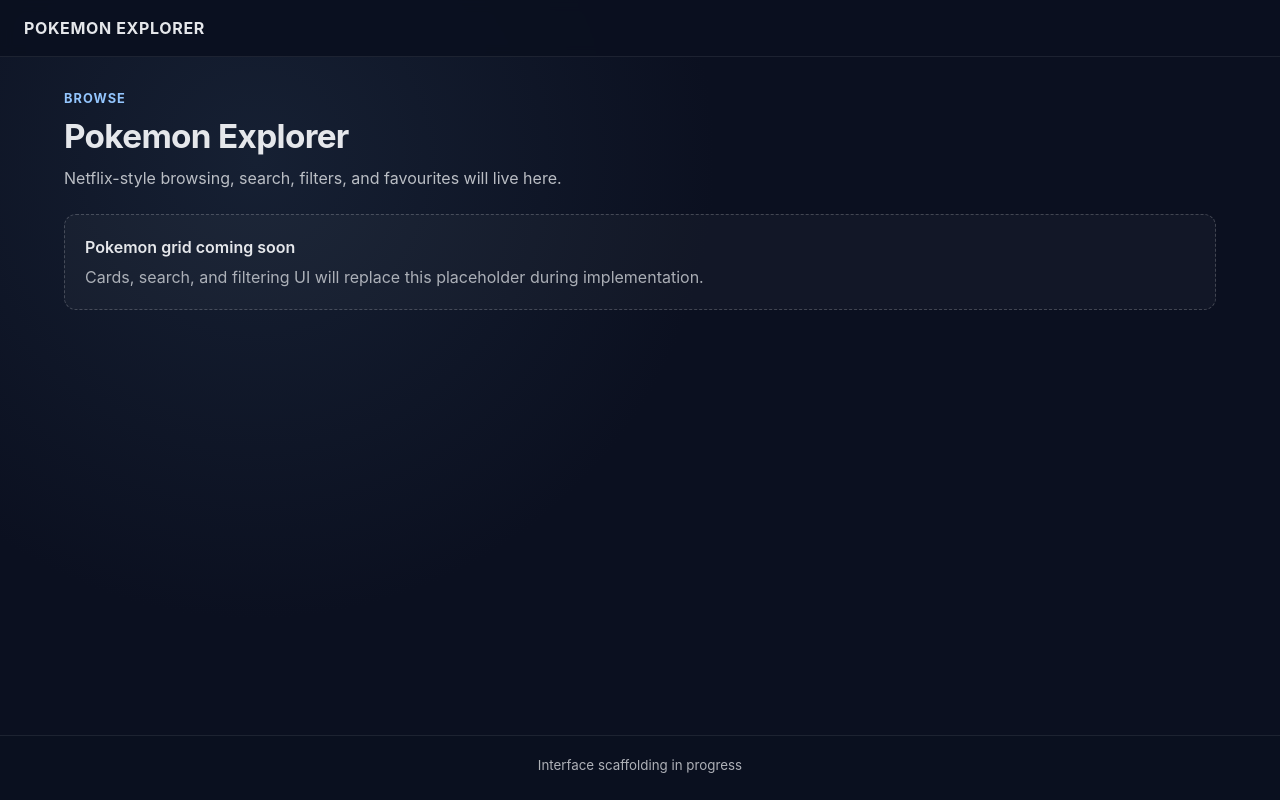
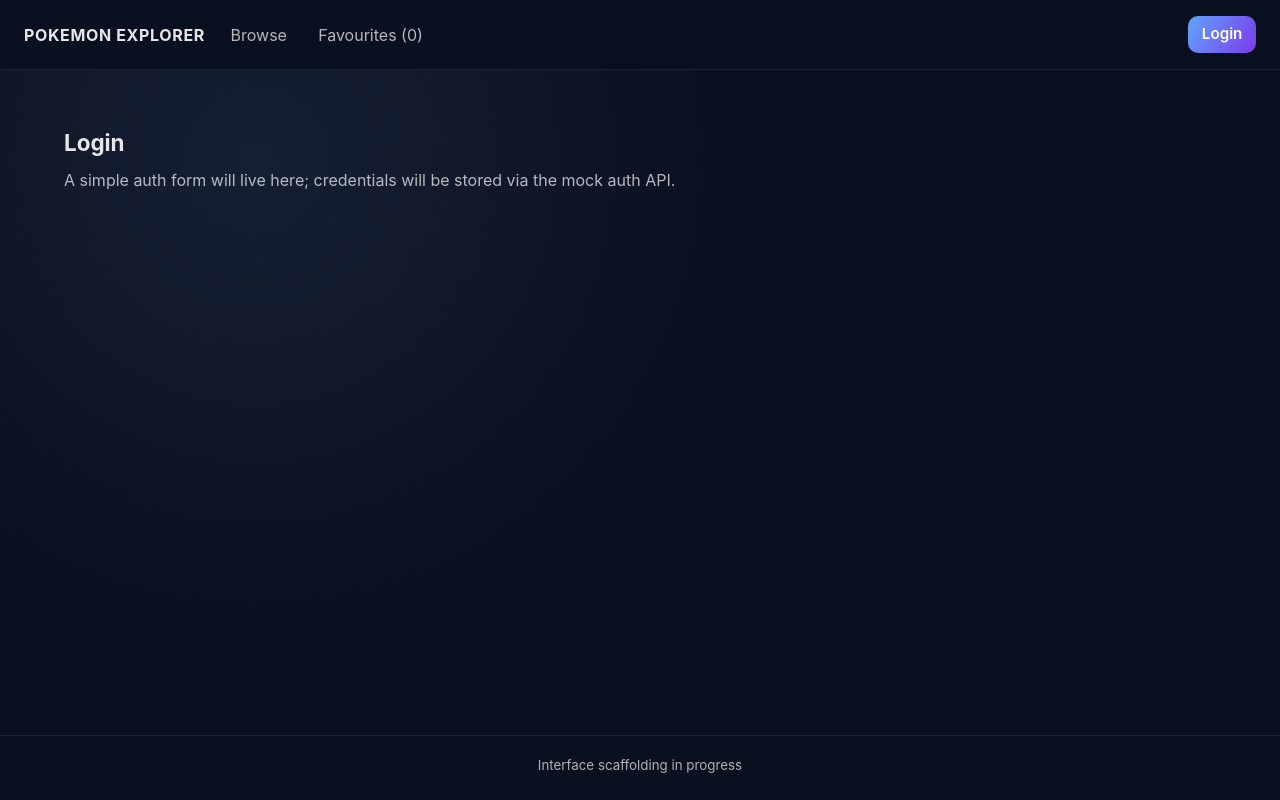
Before and after one commit to andyyusydney/pokemon-explorer, a React (Vite) app: page /login in a window 1280 px wide. Built offline with nearby package versions, Linux system fonts and the light colour scheme.

Commit message:
Implement authentication and favorites context, add routing, and enhance UI components

```diff
--- a/src/App.module.css
+++ b/src/App.module.css
@@ -12,6 +12,7 @@
   z-index: 10;
   display: flex;
   align-items: center;
+  gap: 1rem;
   padding: 1rem 1.5rem;
   border-bottom: 1px solid rgba(255, 255, 255, 0.08);
   background: rgba(11, 16, 32, 0.9);
@@ -25,12 +26,78 @@
   font-size: 1rem;
 }
 
+.nav {
+  display: flex;
+  align-items: center;
+  gap: 0.75rem;
+}
+
+.navLink {
+  color: rgba(229, 231, 235, 0.78);
+  padding: 0.4rem 0.6rem;
+  border-radius: 8px;
+  transition: background 0.2s ease, color 0.2s ease;
+}
+
+.navLink:hover {
+  background: rgba(255, 255, 255, 0.06);
+  color: #fff;
+}
+
+.navActive {
+  composes: navLink;
+  background: rgba(255, 255, 255, 0.08);
+  color: #fff;
+}
+
+.headerActions {
+  margin-left: auto;
+  display: flex;
+  align-items: center;
+  gap: 0.5rem;
+}
+
+.userBadge {
+  padding: 0.35rem 0.7rem;
+  border-radius: 999px;
+  background: rgba(255, 255, 255, 0.08);
+  font-weight: 600;
+  font-size: 0.9rem;
+}
+
+.primaryButton,
+.ghostButton {
+  border: none;
+  padding: 0.45rem 0.85rem;
+  border-radius: 10px;
+  font-weight: 600;
+  cursor: pointer;
+  text-decoration: none;
+  font-size: 0.95rem;
+}
+
+.primaryButton {
+  background: linear-gradient(120deg, #60a5fa, #7c3aed);
+  color: white;
+}
+
+.ghostButton {
+  background: transparent;
+  color: rgba(229, 231, 235, 0.86);
+  border: 1px solid rgba(255, 255, 255, 0.2);
+}
+
 .content {
   flex: 1;
   width: 100%;
   max-width: 1200px;
   margin: 0 auto;
   padding: 2rem 1.5rem 3rem;
+}
+
+.loading {
+  padding: 2rem 0;
+  color: rgba(229, 231, 235, 0.75);
 }
 
 .footer {
--- a/src/App.tsx
+++ b/src/App.tsx
@@ -1,15 +1,99 @@
-import HomePage from './pages/HomePage/HomePage'
+import { type ReactElement } from 'react'
+import { Link, Navigate, Route, Routes, useLocation, useNavigate } from 'react-router-dom'
+import { useAuth } from './context/AuthContext'
+import { useFavorites } from './context/FavoritesContext'
+import { FavoritesPage, HomePage, LoginPage, PokemonDetailPage } from './pages'
 import styles from './App.module.css'
 
+function ProtectedRoute({ children }: { children: ReactElement }) {
+  const { user, isLoading } = useAuth()
+  if (isLoading) {
+    return <div className={styles.loading}>Loading session…</div>
+  }
+  if (!user) {
+    return <Navigate to="/login" replace />
+  }
+  return children
+}
+
 function App() {
+  const { user, logout } = useAuth()
+  const { favorites } = useFavorites()
+  const location = useLocation()
+  const navigate = useNavigate()
+
+  const handleLogout = async () => {
+    await logout()
+    navigate('/login')
+  }
+
   return (
     <div className={styles.appShell}>
       <header className={styles.header}>
-        <div className={styles.brand}>Pokemon Explorer</div>
+        <Link to={user ? '/' : '/login'} className={styles.brand}>
+          Pokemon Explorer
+        </Link>
+        <nav className={styles.nav}>
+          <Link
+            to="/"
+            className={location.pathname === '/' ? styles.navActive : styles.navLink}
+          >
+            Browse
+          </Link>
+          <Link
+            to="/favorites"
+            className={location.pathname === '/favorites' ? styles.navActive : styles.navLink}
+          >
+            Favourites ({favorites.size})
+          </Link>
+        </nav>
+        <div className={styles.headerActions}>
+          {user ? (
+            <>
+              <span className={styles.userBadge}>{user.username}</span>
+              <button className={styles.ghostButton} onClick={handleLogout}>
+                Logout
+              </button>
+            </>
+          ) : (
+            <Link to="/login" className={styles.primaryButton}>
+              Login
+            </Link>
+          )}
+        </div>
       </header>
+
       <main className={styles.content}>
-        <HomePage />
+        <Routes>
+          <Route path="/login" element={<LoginPage />} />
+          <Route
+            path="/"
+            element={
+              <ProtectedRoute>
+                <HomePage />
+              </ProtectedRoute>
+            }
+          />
+          <Route
+            path="/pokemon/:id"
+            element={
+              <ProtectedRoute>
+                <PokemonDetailPage />
+              </ProtectedRoute>
+            }
+          />
+          <Route
+            path="/favorites"
+            element={
+              <ProtectedRoute>
+                <FavoritesPage />
+              </ProtectedRoute>
+            }
+          />
+          <Route path="*" element={<Navigate to="/" replace />} />
+        </Routes>
       </main>
+
       <footer className={styles.footer}>
         <small>Interface scaffolding in progress</small>
       </footer>
--- /dev/null
+++ b/src/api/authApi.ts
@@ -0,0 +1,25 @@
+import { readJSON, removeKey, writeJSON } from '../utils/storage'
+
+const USER_KEY = 'pe:user'
+
+export type AuthUser = {
+  username: string
+}
+
+export async function getUser(): Promise<AuthUser | null> {
+  return readJSON<AuthUser>(USER_KEY)
+}
+
+export async function login(username: string, password: string): Promise<AuthUser> {
+  // Fake validation; any non-empty username/password combo works.
+  if (!username || !password) {
+    throw new Error('Username and password are required')
+  }
+  const user: AuthUser = { username }
+  writeJSON(USER_KEY, user)
+  return user
+}
+
+export async function logout(): Promise<void> {
+  removeKey(USER_KEY)
+}
--- /dev/null
+++ b/src/api/favoritesApi.ts
@@ -0,0 +1,29 @@
+import { readJSON, writeJSON } from "../utils/storage";
+
+const FAVORITES_KEY = "pe:favorites";
+
+export type FavoriteId = string;
+
+function getStoredIds(): FavoriteId[] {
+  return readJSON<FavoriteId[]>(FAVORITES_KEY) ?? [];
+}
+
+export async function listFavorites(): Promise<FavoriteId[]> {
+  return getStoredIds();
+}
+
+export async function addFavorite(id: FavoriteId): Promise<FavoriteId[]> {
+  const current = new Set(getStoredIds());
+  current.add(id);
+  const next = Array.from(current);
+  writeJSON<FavoriteId[]>(FAVORITES_KEY, next);
+  return next;
+}
+
+export async function removeFavorite(id: FavoriteId): Promise<FavoriteId[]> {
+  const current = new Set(getStoredIds());
+  current.delete(id);
+  const next = Array.from(current);
+  writeJSON<FavoriteId[]>(FAVORITES_KEY, next);
+  return next;
+}
--- /dev/null
+++ b/src/context/AuthContext.tsx
@@ -0,0 +1,60 @@
+import {
+  createContext,
+  useContext,
+  useEffect,
+  useMemo,
+  useState,
+  type ReactNode,
+} from 'react'
+import * as authApi from '../api/authApi'
+
+type AuthContextValue = {
+  user: authApi.AuthUser | null
+  isLoading: boolean
+  login: (username: string, password: string) => Promise<void>
+  logout: () => Promise<void>
+}
+
+const AuthContext = createContext<AuthContextValue | undefined>(undefined)
+
+export function AuthProvider({ children }: { children: ReactNode }) {
+  const [user, setUser] = useState<authApi.AuthUser | null>(null)
+  const [isLoading, setIsLoading] = useState(true)
+
+  useEffect(() => {
+    authApi
+      .getUser()
+      .then((existing) => setUser(existing))
+      .finally(() => setIsLoading(false))
+  }, [])
+
+  const handleLogin = async (username: string, password: string) => {
+    const loggedIn = await authApi.login(username, password)
+    setUser(loggedIn)
+  }
+
+  const handleLogout = async () => {
+    await authApi.logout()
+    setUser(null)
+  }
+
+  const value = useMemo(
+    () => ({
+      user,
+      isLoading,
+      login: handleLogin,
+      logout: handleLogout,
+    }),
+    [user, isLoading],
+  )
+
+  return <AuthContext.Provider value={value}>{children}</AuthContext.Provider>
+}
+
+export function useAuth() {
+  const ctx = useContext(AuthContext)
+  if (!ctx) {
+    throw new Error('useAuth must be used within AuthProvider')
+  }
+  return ctx
+}
--- /dev/null
+++ b/src/context/FavoritesContext.tsx
@@ -0,0 +1,64 @@
+import {
+  createContext,
+  useContext,
+  useEffect,
+  useMemo,
+  useState,
+  type ReactNode,
+} from 'react'
+import * as favoritesApi from '../api/favoritesApi'
+
+type FavoritesContextValue = {
+  favorites: Set<string>
+  isLoading: boolean
+  addFavorite: (id: string) => Promise<void>
+  removeFavorite: (id: string) => Promise<void>
+  isFavorite: (id: string) => boolean
+}
+
+const FavoritesContext = createContext<FavoritesContextValue | undefined>(undefined)
+
+export function FavoritesProvider({ children }: { children: ReactNode }) {
+  const [favorites, setFavorites] = useState<Set<string>>(new Set())
+  const [isLoading, setIsLoading] = useState(true)
+
+  useEffect(() => {
+    favoritesApi
+      .listFavorites()
+      .then((ids) => setFavorites(new Set(ids)))
+      .finally(() => setIsLoading(false))
+  }, [])
+
+  const addFavorite = async (id: string) => {
+    const ids = await favoritesApi.addFavorite(id)
+    setFavorites(new Set(ids))
+  }
+
+  const removeFavorite = async (id: string) => {
+    const ids = await favoritesApi.removeFavorite(id)
+    setFavorites(new Set(ids))
+  }
+
+  const isFavorite = (id: string) => favorites.has(id)
+
+  const value = useMemo(
+    () => ({
+      favorites,
+      isLoading,
+      addFavorite,
+      removeFavorite,
+      isFavorite,
+    }),
+    [favorites, isLoading],
+  )
+
+  return <FavoritesContext.Provider value={value}>{children}</FavoritesContext.Provider>
+}
+
+export function useFavorites() {
+  const ctx = useContext(FavoritesContext)
+  if (!ctx) {
+    throw new Error('useFavorites must be used within FavoritesProvider')
+  }
+  return ctx
+}
--- /dev/null
+++ b/src/context/QueryProvider.tsx
@@ -0,0 +1,22 @@
+import { QueryClient, QueryClientProvider } from '@tanstack/react-query'
+import { useState, type ReactNode } from 'react'
+
+type Props = {
+  children: ReactNode
+}
+
+export function QueryProvider({ children }: Props) {
+  const [client] = useState(
+    () =>
+      new QueryClient({
+        defaultOptions: {
+          queries: {
+            staleTime: 1000 * 60,
+            refetchOnWindowFocus: false,
+          },
+        },
+      }),
+  )
+
+  return <QueryClientProvider client={client}>{children}</QueryClientProvider>
+}
--- a/src/main.tsx
+++ b/src/main.tsx
@@ -1,10 +1,22 @@
 import { StrictMode } from 'react'
 import { createRoot } from 'react-dom/client'
+import { BrowserRouter } from 'react-router-dom'
+import App from './App.tsx'
+import { AuthProvider } from './context/AuthContext'
+import { FavoritesProvider } from './context/FavoritesContext'
+import { QueryProvider } from './context/QueryProvider'
 import './styles/global.css'
-import App from './App.tsx'
 
 createRoot(document.getElementById('root')!).render(
   <StrictMode>
-    <App />
+    <BrowserRouter>
+      <QueryProvider>
+        <AuthProvider>
+          <FavoritesProvider>
+            <App />
+          </FavoritesProvider>
+        </AuthProvider>
+      </QueryProvider>
+    </BrowserRouter>
   </StrictMode>,
 )
--- /dev/null
+++ b/src/utils/storage.ts
@@ -0,0 +1,20 @@
+export function readJSON<T>(key: string): T | null {
+  if (typeof localStorage === 'undefined') return null
+  const raw = localStorage.getItem(key)
+  if (!raw) return null
+  try {
+    return JSON.parse(raw) as T
+  } catch {
+    return null
+  }
+}
+
+export function writeJSON<T>(key: string, value: T): void {
+  if (typeof localStorage === 'undefined') return
+  localStorage.setItem(key, JSON.stringify(value))
+}
+
+export function removeKey(key: string): void {
+  if (typeof localStorage === 'undefined') return
+  localStorage.removeItem(key)
+}
```
